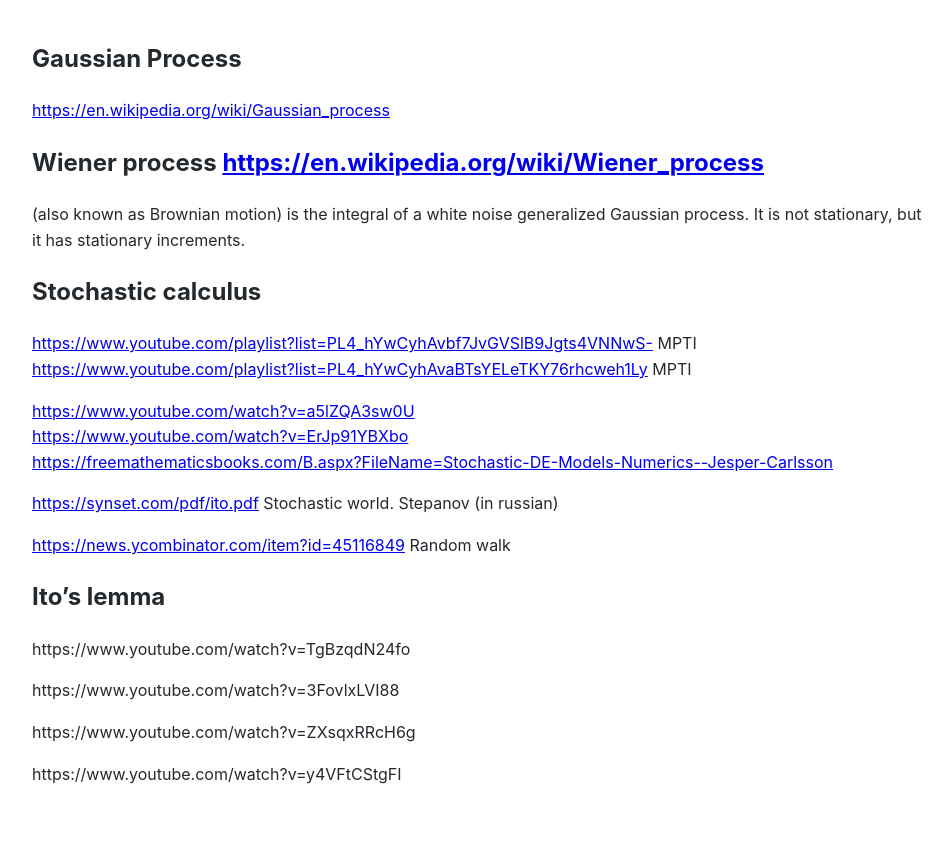
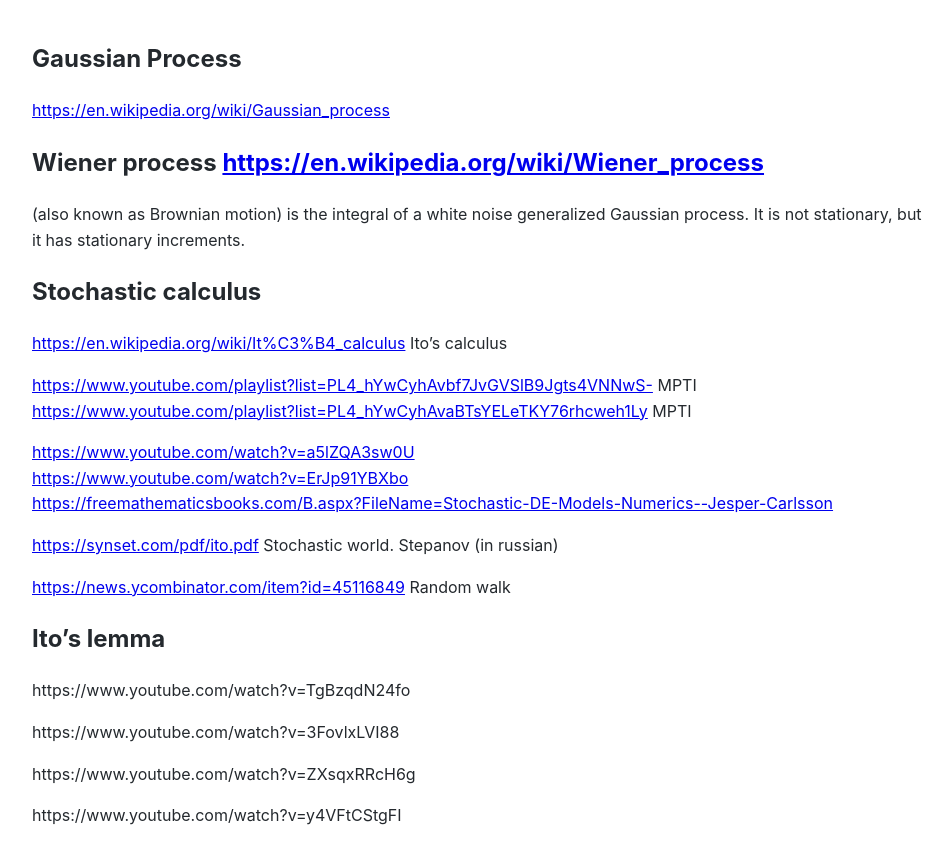
Before and after one commit to Michael-Lubinsky/michael-lubinsky.github.com, a Jekyll site: the page built from math/stochastic.md, in a window 1280 px wide. Shown: the top 864 px of the page, without its empty margins (158-1110 px from the left). Built offline with Jekyll 4.4.1, drawn with Linux system fonts in a browser that asks for light colours; our own code applies the rules of GitHub Pages for plain Markdown files.

Commit message:
Update stochastic.md

```diff
--- a/math/stochastic.md
+++ b/math/stochastic.md
@@ -8,6 +8,8 @@
 
 
 ## Stochastic calculus
+
+<https://en.wikipedia.org/wiki/It%C3%B4_calculus> Ito's calculus
 
 <https://www.youtube.com/playlist?list=PL4_hYwCyhAvbf7JvGVSlB9Jgts4VNNwS-> MPTI
 <https://www.youtube.com/playlist?list=PL4_hYwCyhAvaBTsYELeTKY76rhcweh1Ly> MPTI
```
